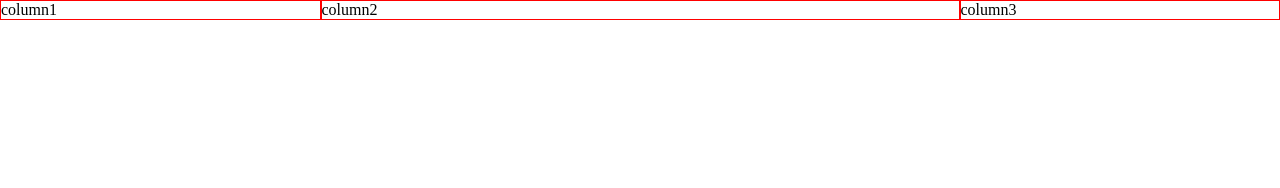
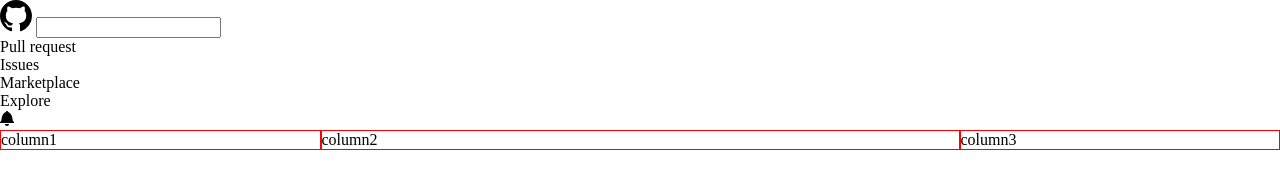
Before and after one commit to MPiotrowska/github_clone, a plain HTML site: page index.html in a window 1280 px wide. Drawn offline with Linux system fonts and the light colour scheme.

Commit message:
add header markup

```diff
--- a/index.html
+++ b/index.html
@@ -5,7 +5,37 @@
 	<title>github clone</title>
 </head>
 <body>
+<header>
+  <article class="logo-container header-column left">
+    <svg class="octicon octicon-mark-github v-align-middle" height="32" viewbox="0 0 16 16" version="1.1" width="32"
+      aria-hidden="true">
+      <path fill-rule="evenodd"
+        d="M8 0C3.58 0 0 3.58 0 8c0 3.54 2.29 6.53 5.47 7.59.4.07.55-.17.55-.38 0-.19-.01-.82-.01-1.49-2.01.37-2.53-.49-2.69-.94-.09-.23-.48-.94-.82-1.13-.28-.15-.68-.52-.01-.53.63-.01 1.08.58 1.23.82.72 1.21 1.87.87 2.33.66.07-.52.28-.87.51-1.07-1.78-.2-3.64-.89-3.64-3.95 0-.87.31-1.59.82-2.15-.08-.2-.36-1.02.08-2.12 0 0 .67-.21 2.2.82.64-.18 1.32-.27 2-.27.68 0 1.36.09 2 .27 1.53-1.04 2.2-.82 2.2-.82.44 1.1.16 1.92.08 2.12.51.56.82 1.27.82 2.15 0 3.07-1.87 3.75-3.65 3.95.29.25.54.73.54 1.48 0 1.07-.01 1.93-.01 2.2 0 .21.15.46.55.38A8.013 8.013 0 0016 8c0-4.42-3.58-8-8-8z">
+      </path>
+    </svg>
 
+    <input type="search" />
+
+  </article>
+  <article class="header-column center">
+    <ul class="list-container">
+      <li>Pull request</li>
+      <li>Issues</li>
+      <li>Marketplace</li>
+      <li>Explore</li>
+    </ul>
+  </article>
+  <article class="header-column right">
+    <div class="bell-container">
+      <svg class="octicon octicon-bell" viewBox="0 0 14 16" version="1.1" width="14" height="16" aria-hidden="true">
+        <path fill-rule="evenodd"
+          d="M14 12v1H0v-1l.73-.58c.77-.77.81-2.55 1.19-4.42C2.69 3.23 6 2 6 2c0-.55.45-1 1-1s1 .45 1 1c0 0 3.39 1.23 4.16 5 .38 1.88.42 3.66 1.19 4.42l.66.58H14zm-7 4c1.11 0 2-.89 2-2H5c0 1.11.89 2 2 2z">
+        </path>
+      </svg>
+    </div>
+
+  </article>
+</header>
 <section class="parent">
 	<article class="column">column1</article>
 	<article class="column special">column2</article>
```
